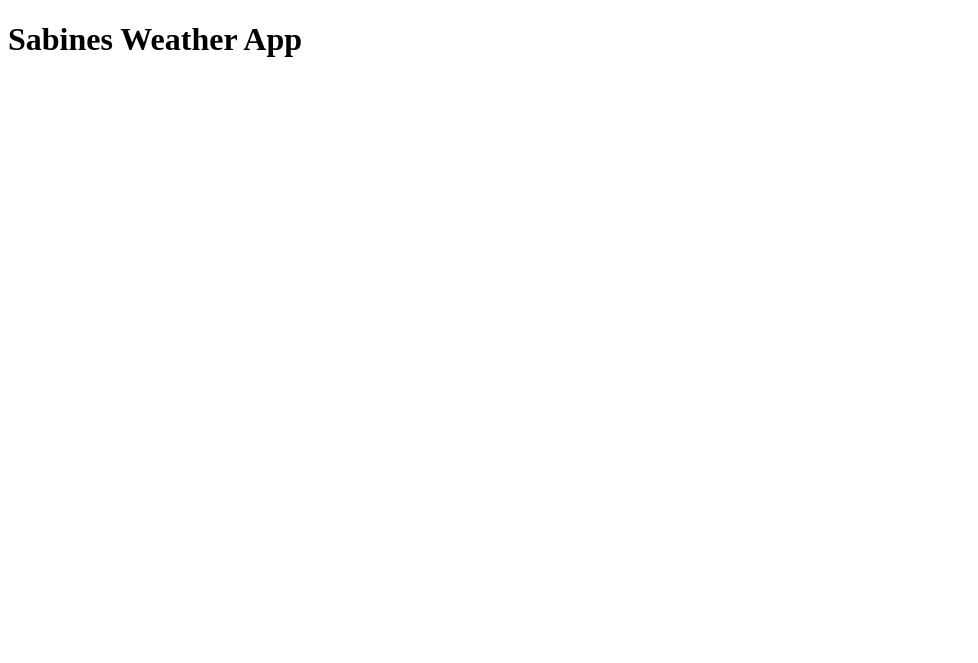
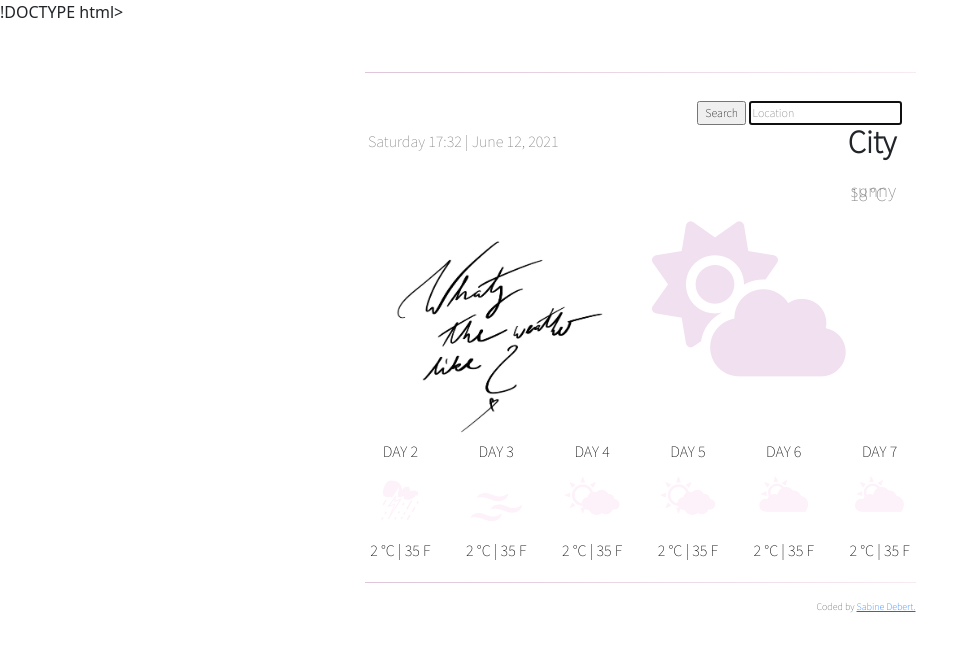
Before and after one commit to SabineDe93/My-weather-app, a plain HTML site: page index.html in a window 1280 px wide. Shown: the whole page, without its empty margins (0-978 px from the left). Drawn offline with nearby package versions, Linux system fonts and the light colour scheme.

Commit message:
Moved my project inside repository

```diff
--- a/index.html
+++ b/index.html
@@ -1,12 +1,108 @@
-<!DOCTYPE html>
+!DOCTYPE html>
 <html lang="en">
   <head>
     <meta charset="UTF-8" />
     <meta http-equiv="X-UA-Compatible" content="IE=edge" />
-    <meta name="viewport" content="width=device-width, initial-scale=1.0" />
-    <title>My weather app</title>
+    <meta name="viewport" content="width=, initial-scale=1.0" />
+    <title>Sabines WeatherApp</title>
+    <link rel="preconnect" href="https://fonts.gstatic.com" />
+    <link
+      href="https://fonts.googleapis.com/css2?family=Source+Sans+Pro:wght@200&display=swap"
+      rel="stylesheet"
+    />
+    <link
+      href="https://cdn.jsdelivr.net/npm/bootstrap@5.0.0/dist/css/bootstrap.min.css"
+      rel="stylesheet"
+      integrity="sha384-wEmeIV1mKuiNpC+IOBjI7aAzPcEZeedi5yW5f2yOq55WWLwNGmvvx4Um1vskeMj0"
+      crossorigin="anonymous"
+    />
+    <script
+      src="https://kit.fontawesome.com/17e94f0b2c.js"
+      crossorigin="anonymous"
+    ></script>
+    <script src="https://unpkg.com/axios/dist/axios.min.js"></script>
+    <link rel="stylesheet" href="src/styles.css" />
   </head>
   <body>
-    <h1>Sabines Weather App</h1>
+    <div class="container">
+      <hr />
+      <form id="search-form">
+        <span class="submit">
+          <input type="submit" value="Search" />
+          <input
+            type="text"
+            placeholder="Location"
+            autocomplete="off"
+            autofocus="on"
+            id="search-text-input"
+          />
+        </span>
+      </form>
+      <h1 id="city">City</h1>
+      <h2>Date</h2>
+      <h3 id="condition">sunny</h3>
+      <ul>
+        <li id="temperature">18</li>
+        <li id="units">°C</li>
+      </ul>
+      <div class="box">
+        <div class="row">
+          <div class="col-sm-6">
+            <div class="image">
+              <img src="Images/Wetter.JPG" width="240" />
+            </div>
+          </div>
+          <br />
+          <br />
+          <div class="col-sm-6">
+            <i class="fas fa-cloud-sun"> </i>
+          </div>
+        </div>
+        <div class="row">
+          <div class="col-sm-2">
+            <div class="forecast-day">DAY 2</div>
+            <div class="forecast-icon">⛈</div>
+            <div class="forecast-temperature">2 °C | 35 F</div>
+          </div>
+          <div class="col-sm-2">
+            <div class="forecast-day">DAY 3</div>
+            <div class="forecast-icon">🌫</div>
+            <div class="forecast-temperature">2 °C | 35 F</div>
+          </div>
+          <div class="col-sm-2">
+            <div class="forecast-day">DAY 4</div>
+            <div class="forecast-icon">🌤</div>
+            <div class="forecast-temperature">2 °C | 35 F</div>
+          </div>
+          <div class="col-sm-2">
+            <div class="forecast-day">DAY 5</div>
+            <div class="forecast-icon">🌤</div>
+            <div class="forecast-temperature">2 °C | 35 F</div>
+          </div>
+          <div class="col-sm-2">
+            <div class="forecast-day">DAY 6</div>
+            <div class="forecast-icon">🌥</div>
+            <div class="forecast-temperature">2 °C | 35 F</div>
+          </div>
+          <div class="col-sm-2">
+            <div class="forecast-day">DAY 7</div>
+            <div class="forecast-icon">🌥</div>
+            <div class="forecast-temperature">2 °C | 35 F</div>
+          </div>
+        </div>
+      </div>
+      <br />
+      <hr />
+      <p class="coder">
+        Coded by
+        <a
+          href="https://www.linkedin.com/in/sabine-debert-106bb9207"
+          target="_blank"
+        >
+          Sabine Debert.
+        </a>
+      </p>
+    </div>
+    <script src="src/index.js"></script>
   </body>
 </html>
--- /dev/null
+++ b/src/index.js
@@ -0,0 +1,59 @@
+let now = new Date();
+let h2 = document.querySelector("h2");
+
+let date = now.getDate();
+let hours = now.getHours();
+let minutes = now.getMinutes();
+let year = now.getFullYear();
+
+let days = [
+  "Sunday",
+  "Monday",
+  "Tuesday",
+  "Wednesday",
+  "Thursday",
+  "Friday",
+  "Saturday",
+];
+
+let day = days[now.getDay()];
+
+let months = [
+  "January",
+  "February",
+  "March",
+  "April",
+  "May",
+  "June",
+  "July",
+  "August",
+  "September",
+  "October",
+  "November",
+  "December",
+];
+
+let month = months[now.getMonth()];
+
+h2.innerHTML = `${day} ${hours}:${minutes} | ${month} ${date}, ${year}`;
+
+function displayWeatherCondition(response) {
+  document.querySelector("#city").innerHTML = response.data.name;
+  document.querySelector("#temperature").innerHTML = Math.round(
+    response.data.main.temp
+  );
+  document.querySelector("#condition").innerHTML =
+    response.data.weather[0].main;
+}
+
+function search(event) {
+  event.preventDefault();
+  let apiKey = "ddf6f892fd64acbf1e1142177a949da1";
+  let city = document.querySelector("#search-text-input").value;
+  let units = "metric";
+  let apiUrl = `https://api.openweathermap.org/data/2.5/weather?q=${city}&appid=${apiKey}&units=${units}`;
+  axios.get(apiUrl).then(displayWeatherCondition);
+}
+
+let form = document.querySelector("form");
+form.addEventListener("submit", search);
--- /dev/null
+++ b/src/styles.css
@@ -0,0 +1,91 @@
+hr {
+  background: linear-gradient(to right, #80185f, #e0add0);
+}
+h1,
+h3 {
+  font-family: "Source Sans Pro", sans-serif;
+  font-weight: 100;
+  right: 384px;
+  display: inline-block;
+  position: absolute;
+}
+h1 {
+  font-size: 32px;
+  top: 123px;
+  font-weight: bold;
+}
+h2 {
+  color: grey;
+  font-size: 16px;
+  top: 132px;
+  font-family: "Source Sans Pro", sans-serif;
+  font-weight: 100;
+  left: 368px;
+  display: inline-block;
+  position: absolute;
+}
+h3 {
+  color: grey;
+  font-size: 19px;
+  top: 179px;
+}
+ul {
+  text-align: right;
+}
+li {
+  display: inline-block;
+  list-style-type: none;
+  color: grey;
+  font-size: 19px;
+  margin: 27px 29px -1px -30px;
+}
+.container {
+  max-width: 671px;
+  font-family: "Source Sans Pro", sans-serif;
+  margin: 2px auto;
+  padding: 30px 60px;
+}
+.box {
+  margin: -20px auto;
+}
+.submit {
+  display: block;
+  font-size: 12px;
+  text-align: right;
+  margin: 28px;
+  margin-right: 14px;
+}
+.image {
+  display: block;
+}
+.fas,
+.fa {
+  display: inline;
+  text-align: right;
+  font-size: 155px;
+  color: #f1e0f0;
+  line-height: 191px;
+}
+.forecast-day,
+.forecast-temperature,
+.forecast-icon {
+  display: block;
+  text-align: center;
+  top: 145px;
+}
+.forecast-icon {
+  font-size: 50px;
+  color: #fdf2fa;
+}
+.forecast-day,
+.forecast-temperature {
+  color: black;
+  font-weight: 30px;
+}
+.coder {
+  display: block;
+  text-align: right;
+  color: #54595d;
+  font-weight: lighter;
+  font-size: 10px;
+}
```
Also changed, not shown: Images/Wetter.JPG (added).
